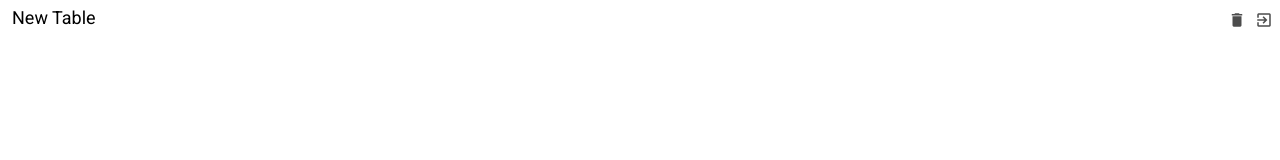
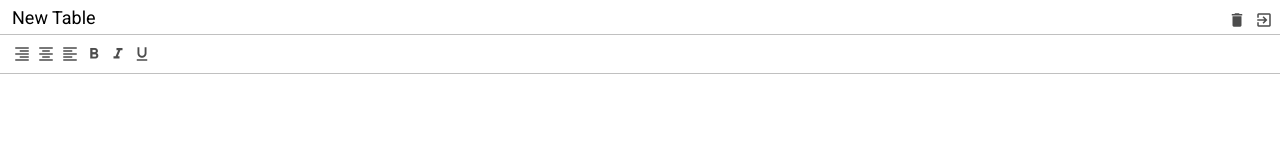
Before and after one commit to SokolovskiyAndrew/excel-course, a website built with webpack: page src/index.html in a window 1280 px wide. Built offline with nearby package versions, Linux system fonts and the light colour scheme.

Commit message:
create and style toolbar block

```diff
--- a/src/index.html
+++ b/src/index.html
@@ -26,7 +26,24 @@
         </div>
       </div>
       <div class="excel__toolbar">
-
+        <div class="button">
+          <i class="material-icons">format_align_right</i>
+        </div>
+        <div class="button">
+          <i class="material-icons">format_align_center</i>
+        </div>
+        <div class="button">
+          <i class="material-icons">format_align_left</i>
+        </div>
+        <div class="button">
+          <i class="material-icons">format_bold</i>
+        </div>
+        <div class="button">
+          <i class="material-icons">format_italic</i>
+        </div>
+        <div class="button">
+          <i class="material-icons">format_underline</i>
+        </div>
       </div>
       <div class="excel__formula">
 
--- a/src/scss/_variables.scss
+++ b/src/scss/_variables.scss
@@ -1,2 +1,3 @@
 $header-height: 34px;
+$toolbar-height: 40px;
 $border-color: #c0c0c0;
--- a/src/scss/toolbar.scss
+++ b/src/scss/toolbar.scss
@@ -2,5 +2,17 @@
 @import "mixins";
 
 .excel__toolbar {
+  position: absolute;
+  left: 0;
+  right: 0;
+  top: $header-height;
+  height: $toolbar-height;
+  border-top: 1px solid $border-color;
+  border-bottom: 1px solid $border-color;
+  padding: 7px 10px;
+  display: flex;
 
+  .button {
+    @include button(green)
+  }
 }
```
